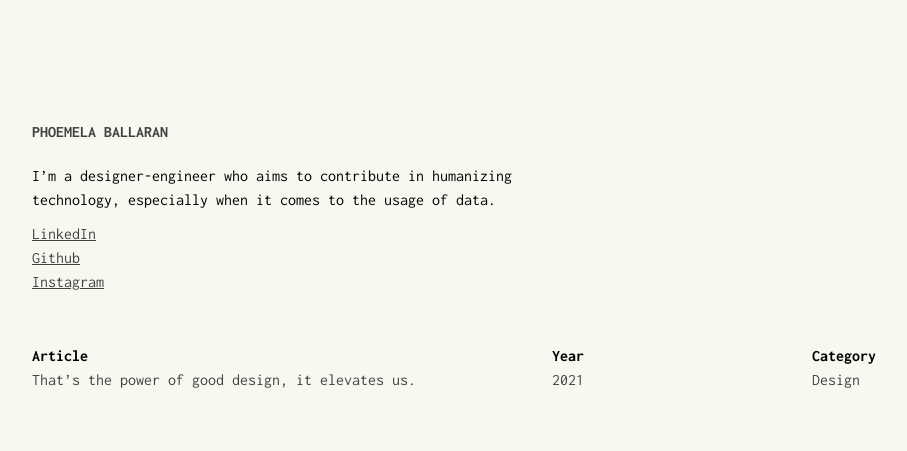
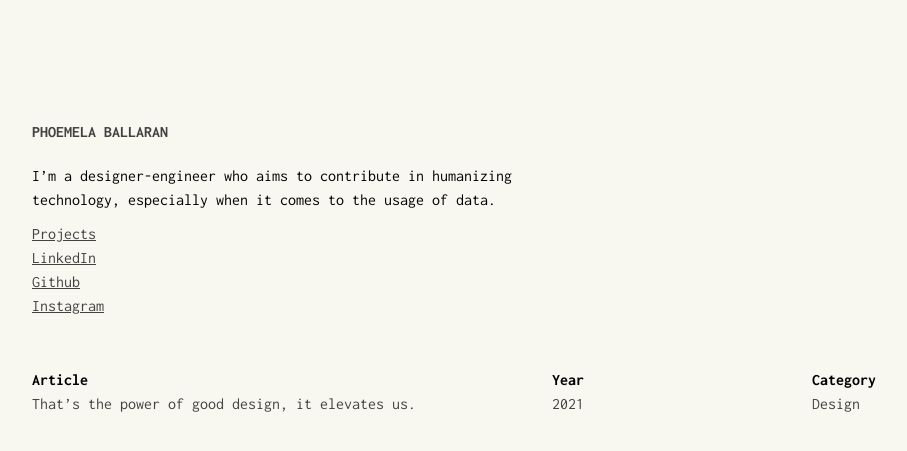
Before and after one commit to comoballar/phoemelaballaran.github.io, a Jekyll site: the page built from index.html, in a window 1280 px wide. Shown: the top 451 px of the page, without its empty margins (88-995 px from the left). Built offline with Jekyll 4.4.1, drawn with Linux system fonts in a browser that asks for light colours.

Commit message:
Update social.yml

```diff
--- a/_data/social.yml
+++ b/_data/social.yml
@@ -1,3 +1,5 @@
+- title: Projects
+  url: https://phoemelaballaran-projects.github.io/
 - title: LinkedIn
   url: https://www.linkedin.com/in/phoemela-ballaran/
 - title: Github
```
